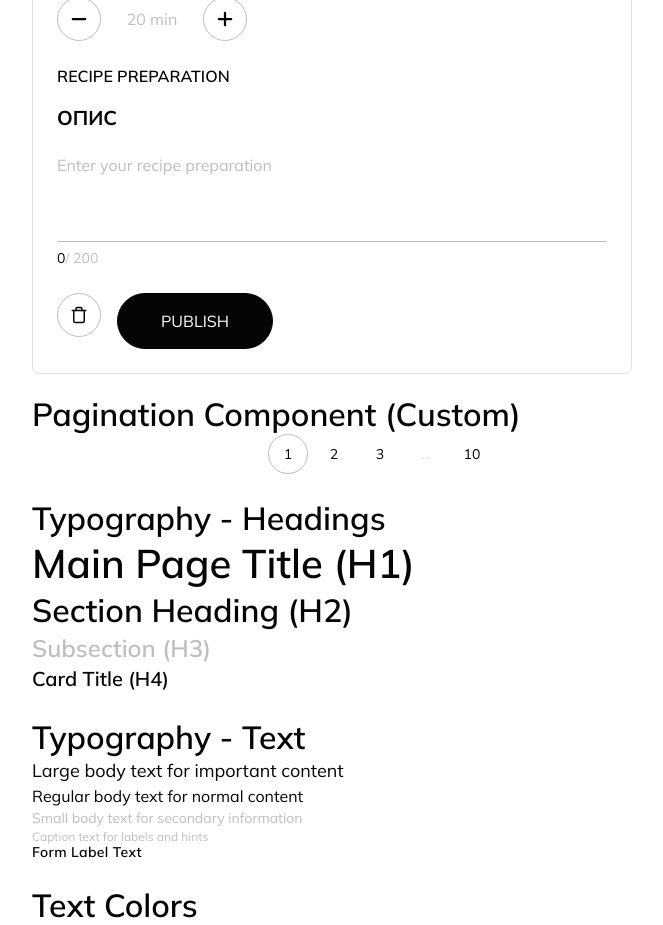
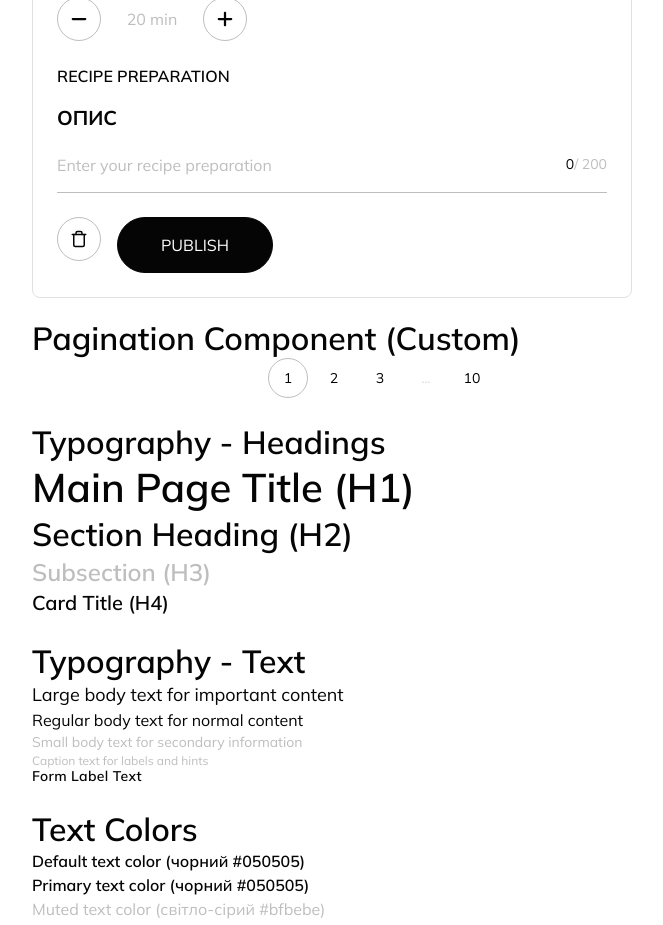
Before and after one commit to Racot86/foodies-project-team-3, a React app: page /design-system in a window 1280 px wide. Shown: the part 1820-2745 px from the top of the page, without its empty margins (260-923 px from the left). Built offline with nearby package versions, Linux system fonts and the light colour scheme; no server answers; the HTML template or start-up script is replaced by a standard one.

Commit message:
add onblue handler

```diff
--- a/src/components/ui/Fields/FieldInput/FieldInput.jsx
+++ b/src/components/ui/Fields/FieldInput/FieldInput.jsx
@@ -1,5 +1,5 @@
 import clsx from "clsx";
-import { useId, useState } from "react";
+import { useId, useState, useCallback } from "react";
 import { FiEye, FiEyeOff } from "react-icons/fi";
 import css from "../Fields.module.css";
 import { ErrorField } from "@components/ui/index.js";
@@ -42,7 +42,8 @@ export const FieldInput = ({
   // Визначаємо фінальну помилку
   const inputError = error || (formikTouched && formikError);
 
-  const handleOnChange = (event) => {
+  const handleOnChange = useCallback(
+    (event) => {
       const { value } = event.target;
 
       // Оновлюємо Formik значення
@@ -54,14 +55,25 @@ export const FieldInput = ({
       if (onChange) {
         onChange(value);
       }
-  };
+    },
+    [name, formikSetFieldValue, onChange]
+  );
 
-  const handleOnBlur = () => {
-    // Позначаємо поле як touched в Formik
+  // FIXED: Add onFocus handler to clear errors
+  const handleOnFocus = useCallback(() => {
+    // Clear error on focus - same as FieldTextarea
+    if (name && formikSetFieldTouched) {
+      formikSetFieldTouched(name, false);
+    }
+  }, [name, formikSetFieldTouched]);
+
+  // FIXED: Update onBlur handler
+  const handleOnBlur = useCallback(() => {
+    // Set field as touched to show validation errors
     if (name && formikSetFieldTouched) {
       formikSetFieldTouched(name, true);
     }
-  };
+  }, [name, formikSetFieldTouched]);
 
   const renderInput = () => {
     const defaultProps = {
@@ -74,6 +86,7 @@ export const FieldInput = ({
       value: inputValue,
       type: defaultType,
       onChange: handleOnChange,
+      onFocus: handleOnFocus, // ADDED: Focus handler
       onBlur: handleOnBlur,
     };
 
@@ -88,13 +101,13 @@ export const FieldInput = ({
 
   const isPassword = (type) => type === "password";
 
-  const showPassword = () => {
+  const showPassword = useCallback(() => {
     if (isPassword(defaultType)) {
       setDefaultType("text");
     } else {
       setDefaultType(type);
     }
-  };
+  }, [defaultType, type]);
 
   const renderExtra = () => {
     if (type === "password") {
@@ -110,6 +123,25 @@ export const FieldInput = ({
         >
           {isPassword(defaultType) ? <FiEye /> : <FiEyeOff />}
         </button>
+      );
+    }
+
+    // ADDED: Character counter for maxLength fields
+    if (maxLength) {
+      const currentLength = inputValue ? inputValue.length : 0;
+      return (
+        <span className={css.count}>
+          <span
+            className={clsx(
+              css.count_active,
+              currentLength > defaultMaxLength && css.count_error
+            )}
+          >
+            {currentLength}
+          </span>
+          {" / "}
+          {defaultMaxLength}
+        </span>
       );
     }
   };
@@ -132,13 +164,16 @@ export const FieldInput = ({
           {required && <span aria-label="required"> *</span>}
         </label>
       )}
+
       <div className={clsx(css.inputWrapper, withExtra && css.withExtra)}>
         {renderInput()}
         {withExtra && <div className={css.extra}>{renderExtra()}</div>}
       </div>
+
       {helperText && !inputError && (
         <p className={css.helperText}>{helperText}</p>
       )}
+
       {inputError && (
         <ErrorField id={`${fieldId}-error`}>{inputError}</ErrorField>
       )}
--- a/src/components/ui/Fields/Fields.module.css
+++ b/src/components/ui/Fields/Fields.module.css
@@ -252,6 +252,106 @@
   opacity: 0.5;
   cursor: not-allowed;
 }
+/* Textarea wrapper handles borders and interactions when maxLength is present */
+.textAreaWrapper {
+  display: flex;
+  width: 100%;
+  height: 56px;
+  align-items: center;
+  box-sizing: border-box;
+  overflow: hidden;
+}
+
+/* When textarea has maxLength, wrapper handles the border */
+.textAreaWrapper.withExtra {
+  border-bottom: 1px solid var(--color-secondary);
+  transition: border-color 0.2s ease;
+}
+
+.textAreaWrapper.withExtra textarea {
+  border: none !important;
+  border-bottom: none !important;
+  flex: 1;
+  padding: var(--spacing-md) 0;
+  background: transparent;
+  min-height: 56px;
+  height: 56px;
+  word-wrap: break-word;
+  overflow-wrap: break-word;
+  white-space: pre-wrap;
+  overflow: hidden;
+  box-sizing: border-box;
+  resize: none;
+}
+
+/* Counter styling inside wrapper */
+.textAreaWrapper .textareaCountWrapper {
+  display: flex;
+  align-items: center;
+  min-width: 65px;
+  font-size: 24px;
+  padding-left: 8px;
+  border: none;
+  border-bottom: none;
+  height: 100%;
+  justify-content: flex-end;
+}
+
+/* Wrapper hover and focus states */
+.textAreaWrapper.withExtra:hover {
+  border-bottom: 1px solid var(--color-primary);
+}
+
+.textAreaWrapper.withExtra:focus-within {
+  border-bottom: 1px solid var(--color-primary);
+}
+
+/* Error states for wrapper */
+.field.error .textAreaWrapper.withExtra {
+  border-bottom: 1px solid var(--color-error);
+}
+
+.field.error .textAreaWrapper.withExtra:hover,
+.field.error .textAreaWrapper.withExtra:focus-within {
+  border-bottom: 1px solid var(--color-error);
+}
+
+/* Rounded style for textarea wrapper */
+.field.rounded .textAreaWrapper.withExtra {
+  border: 1px solid var(--color-secondary);
+  border-radius: var(--radius-xxl);
+  padding: 0 var(--spacing-lg);
+}
+
+.field.rounded .textAreaWrapper.withExtra:hover {
+  border: 1px solid var(--color-primary);
+}
+
+.field.rounded .textAreaWrapper.withExtra:focus-within {
+  border: 1px solid var(--color-primary);
+}
+
+.field.rounded.error .textAreaWrapper.withExtra {
+  border: 1px solid var(--color-error);
+}
+
+.field.rounded.error .textAreaWrapper.withExtra:hover,
+.field.rounded.error .textAreaWrapper.withExtra:focus-within {
+  border: 1px solid var(--color-error);
+}
+
+/* Override rounded textarea styles when inside wrapper */
+.field.rounded .textAreaWrapper.withExtra textarea {
+  border: none !important;
+  border-radius: 0;
+  padding: var(--spacing-md) 0;
+}
+
+.helperText {
+  font-size: var(--font-sm);
+  color: var(--color-secondary);
+  margin-top: var(--spacing-xs);
+}
 
 @media screen and (min-width: 375px) and (max-width: 768px) {
   .fieldTextarea .extra {
```
Also changed, not shown: 1 other file (tests, documents, lock files or other folders). Lines whose indentation alone changed are shown as unchanged.
